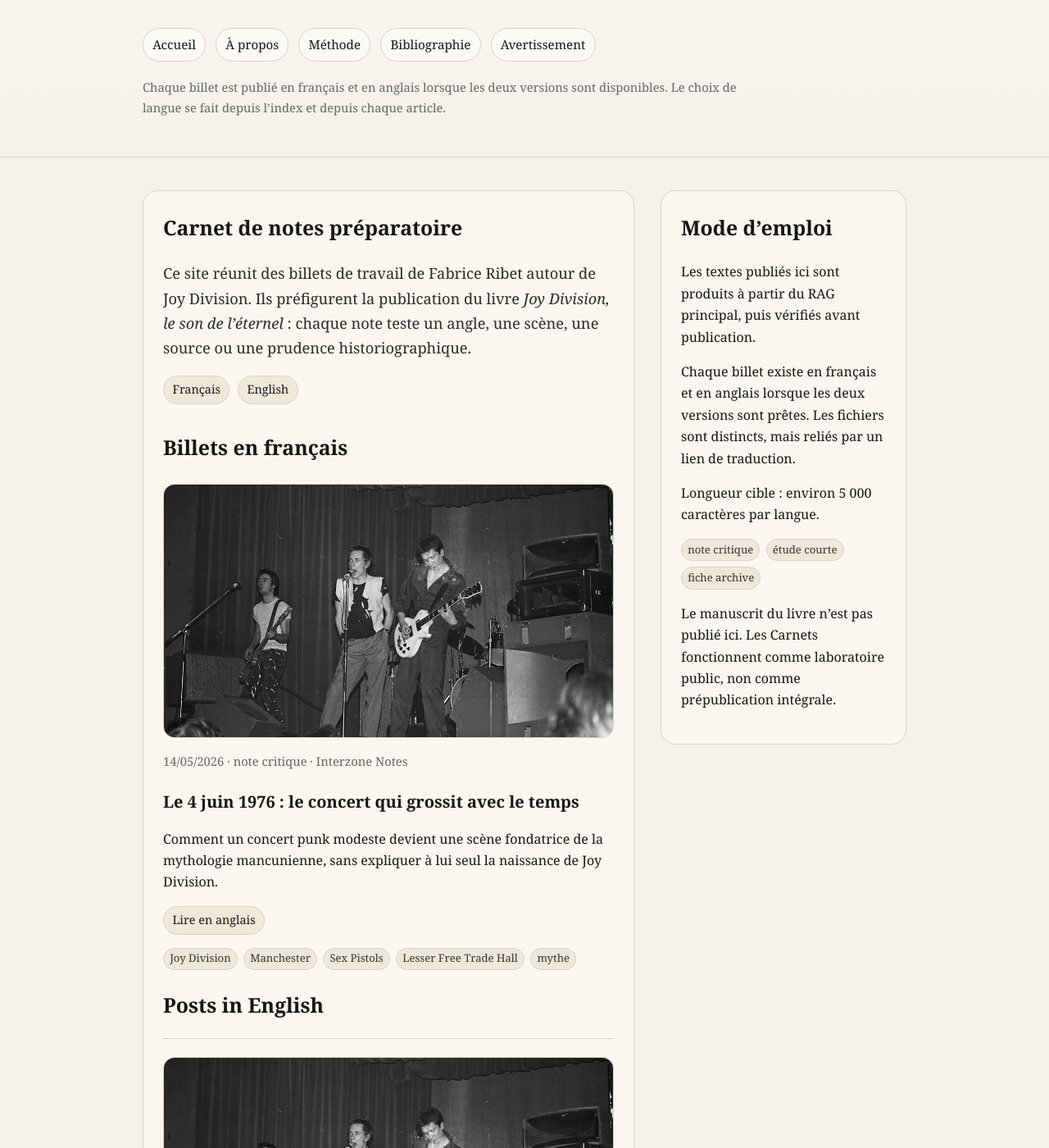
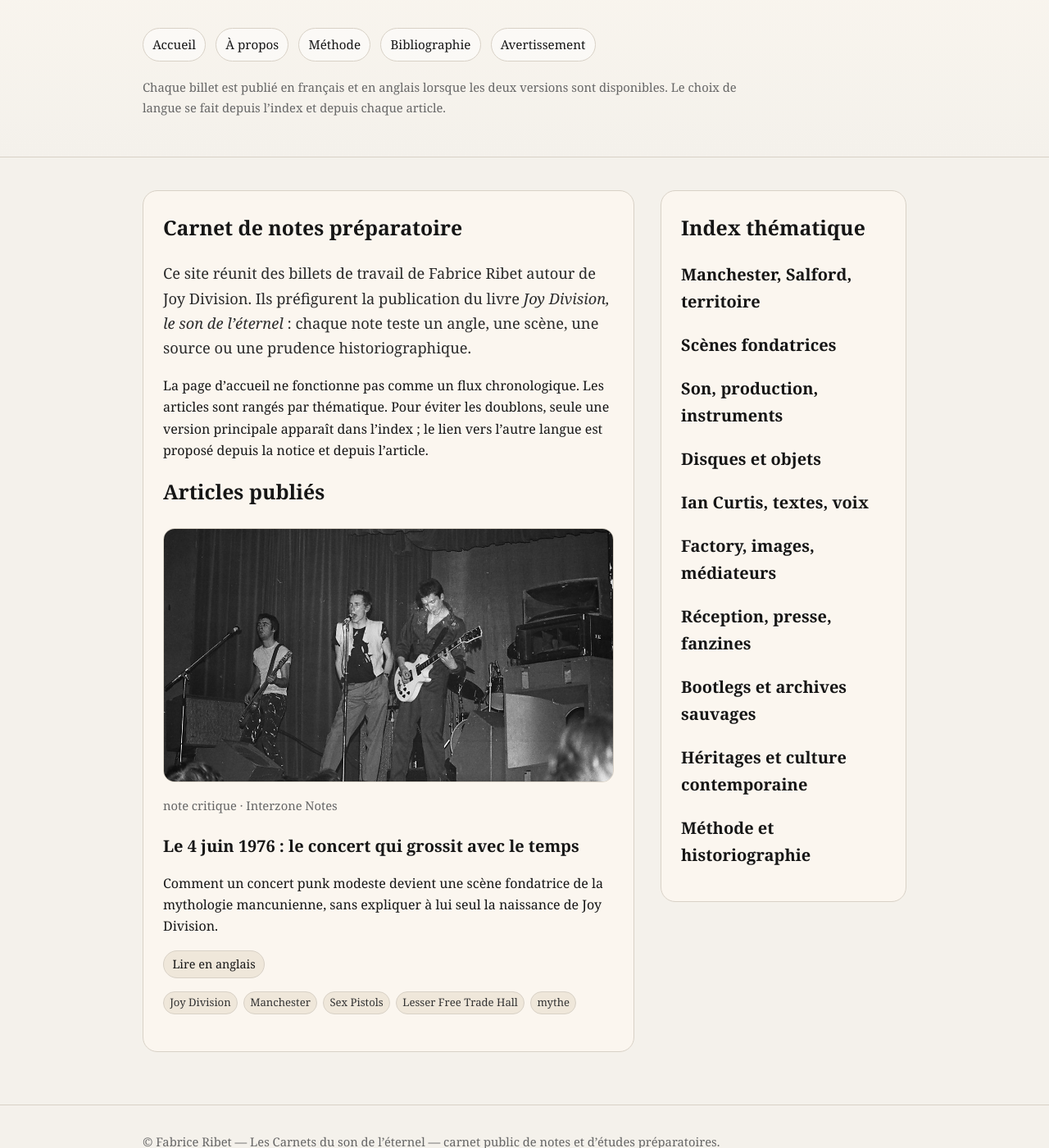
Before and after one commit to AdminQuest/joy-division-carnets, a Jekyll site: the page built from index.html, in a window 1280 px wide and 1400 px high, scrolled down 317 px. Shown: the whole window at 82% size. Built offline with Jekyll 4.4.1, drawn with Linux system fonts in a browser that asks for light colours; some of the changed text lies outside the part shown.

Commit message:
Transforme l’index en classement thématique sans doublon bilingue

```diff
--- a/index.html
+++ b/index.html
@@ -1,33 +1,40 @@
 ---
 layout: default
 title: Accueil
-description: "Index bilingue des articles des Carnets du son de l’éternel."
+description: "Index thématique des articles des Carnets du son de l’éternel."
 ---
 
 <div class="blog-grid">
-  <section class="panel" aria-labelledby="articles-recents">
-    <h2 id="articles-recents">Carnet de notes préparatoire</h2>
+  <section class="panel" aria-labelledby="carnet-notes">
+    <h2 id="carnet-notes">Carnet de notes préparatoire</h2>
     <p class="lead">Ce site réunit des billets de travail de Fabrice Ribet autour de Joy Division. Ils préfigurent la publication du livre <em>Joy Division, le son de l’éternel</em> : chaque note teste un angle, une scène, une source ou une prudence historiographique.</p>
 
-    <div class="language-switch">
-      <a href="#fr">Français</a>
-      <a href="#en">English</a>
-    </div>
+    <p>La page d’accueil ne fonctionne pas comme un flux chronologique. Les articles sont rangés par thématique. Pour éviter les doublons, seule une version principale apparaît dans l’index ; le lien vers l’autre langue est proposé depuis la notice et depuis l’article.</p>
 
-    <h2 id="fr">Billets en français</h2>
-    {% assign fr_posts = site.posts | where: "lang", "fr" %}
-    {% if fr_posts.size > 0 %}
-      {% for post in fr_posts %}
+    {% assign main_posts = site.posts | where_exp: "post", "post.index != false" %}
+    {% assign visible_posts = main_posts | where_exp: "post", "post.lang == 'fr' or post.primary_lang == true" %}
+
+    {% if visible_posts.size > 0 %}
+      <h2 id="articles">Articles publiés</h2>
+      {% for post in visible_posts %}
         <article class="post-card">
           {% if post.image %}
             <a href="{{ post.url | relative_url }}" class="post-card-image-link">
               <img class="post-card-image" src="{{ post.image | relative_url }}" alt="{{ post.image_alt | default: post.title }}">
             </a>
           {% endif %}
-          <p class="meta">{{ post.date | date: "%d/%m/%Y" }}{% if post.format %} · {{ post.format }}{% endif %}{% if post.series %} · {{ post.series }}{% endif %}</p>
+          <p class="meta">{{ post.format }}{% if post.series %} · {{ post.series }}{% endif %}{% if post.theme %} · {{ post.theme }}{% endif %}</p>
           <h3><a href="{{ post.url | relative_url }}">{{ post.title }}</a></h3>
           {% if post.description %}<p>{{ post.description }}</p>{% endif %}
-          {% if post.translation_url %}<p class="translation-link"><a href="{{ post.translation_url | relative_url }}">Lire en anglais</a></p>{% endif %}
+          {% if post.translation_url %}
+            <p class="translation-link">
+              {% if post.lang == "fr" %}
+                <a href="{{ post.translation_url | relative_url }}">Lire en anglais</a>
+              {% else %}
+                <a href="{{ post.translation_url | relative_url }}">Lire en français</a>
+              {% endif %}
+            </p>
+          {% endif %}
           {% if post.tags %}
             <div class="taglist">
               {% for tag in post.tags %}<span class="tag">{{ tag }}</span>{% endfor %}
@@ -36,45 +43,121 @@
         </article>
       {% endfor %}
     {% else %}
-      <p class="empty">Aucun billet en français pour le moment.</p>
-    {% endif %}
-
-    <h2 id="en">Posts in English</h2>
-    {% assign en_posts = site.posts | where: "lang", "en" %}
-    {% if en_posts.size > 0 %}
-      {% for post in en_posts %}
-        <article class="post-card">
-          {% if post.image %}
-            <a href="{{ post.url | relative_url }}" class="post-card-image-link">
-              <img class="post-card-image" src="{{ post.image | relative_url }}" alt="{{ post.image_alt | default: post.title }}">
-            </a>
-          {% endif %}
-          <p class="meta">{{ post.date | date: "%d/%m/%Y" }}{% if post.format %} · {{ post.format }}{% endif %}{% if post.series %} · {{ post.series }}{% endif %}</p>
-          <h3><a href="{{ post.url | relative_url }}">{{ post.title }}</a></h3>
-          {% if post.description %}<p>{{ post.description }}</p>{% endif %}
-          {% if post.translation_url %}<p class="translation-link"><a href="{{ post.translation_url | relative_url }}">Lire en français</a></p>{% endif %}
-          {% if post.tags %}
-            <div class="taglist">
-              {% for tag in post.tags %}<span class="tag">{{ tag }}</span>{% endfor %}
-            </div>
-          {% endif %}
-        </article>
-      {% endfor %}
-    {% else %}
-      <p class="empty">No English post yet.</p>
+      <p class="empty">Aucun article publié pour le moment.</p>
     {% endif %}
   </section>
 
-  <aside class="sidebar" aria-labelledby="mode-emploi">
-    <h2 id="mode-emploi">Mode d’emploi</h2>
-    <p>Les textes publiés ici sont produits à partir du RAG principal, puis vérifiés avant publication.</p>
-    <p>Chaque billet existe en français et en anglais lorsque les deux versions sont prêtes. Les fichiers sont distincts, mais reliés par un lien de traduction.</p>
-    <p>Longueur cible : environ 5 000 caractères par langue.</p>
-    <div class="taglist">
-      <span class="tag">note critique</span>
-      <span class="tag">étude courte</span>
-      <span class="tag">fiche archive</span>
+  <aside class="sidebar" aria-labelledby="index-thematique">
+    <h2 id="index-thematique">Index thématique</h2>
+
+    <div class="theme-block">
+      <h3>Manchester, Salford, territoire</h3>
+      <ul>
+        {% for post in visible_posts %}
+          {% if post.theme == "Manchester, Salford, territoire" %}
+            <li><a href="{{ post.url | relative_url }}">{{ post.title }}</a></li>
+          {% endif %}
+        {% endfor %}
+      </ul>
     </div>
-    <p>Le manuscrit du livre n’est pas publié ici. Les Carnets fonctionnent comme laboratoire public, non comme prépublication intégrale.</p>
+
+    <div class="theme-block">
+      <h3>Scènes fondatrices</h3>
+      <ul>
+        {% for post in visible_posts %}
+          {% if post.theme == "Scènes fondatrices" %}
+            <li><a href="{{ post.url | relative_url }}">{{ post.title }}</a></li>
+          {% endif %}
+        {% endfor %}
+      </ul>
+    </div>
+
+    <div class="theme-block">
+      <h3>Son, production, instruments</h3>
+      <ul>
+        {% for post in visible_posts %}
+          {% if post.theme == "Son, production, instruments" %}
+            <li><a href="{{ post.url | relative_url }}">{{ post.title }}</a></li>
+          {% endif %}
+        {% endfor %}
+      </ul>
+    </div>
+
+    <div class="theme-block">
+      <h3>Disques et objets</h3>
+      <ul>
+        {% for post in visible_posts %}
+          {% if post.theme == "Disques et objets" %}
+            <li><a href="{{ post.url | relative_url }}">{{ post.title }}</a></li>
+          {% endif %}
+        {% endfor %}
+      </ul>
+    </div>
+
+    <div class="theme-block">
+      <h3>Ian Curtis, textes, voix</h3>
+      <ul>
+        {% for post in visible_posts %}
+          {% if post.theme == "Ian Curtis, textes, voix" %}
+            <li><a href="{{ post.url | relative_url }}">{{ post.title }}</a></li>
+          {% endif %}
+        {% endfor %}
+      </ul>
+    </div>
+
+    <div class="theme-block">
+      <h3>Factory, images, médiateurs</h3>
+      <ul>
+        {% for post in visible_posts %}
+          {% if post.theme == "Factory, images, médiateurs" %}
+            <li><a href="{{ post.url | relative_url }}">{{ post.title }}</a></li>
+          {% endif %}
+        {% endfor %}
+      </ul>
+    </div>
+
+    <div class="theme-block">
+      <h3>Réception, presse, fanzines</h3>
+      <ul>
+        {% for post in visible_posts %}
+          {% if post.theme == "Réception, presse, fanzines" %}
+            <li><a href="{{ post.url | relative_url }}">{{ post.title }}</a></li>
+          {% endif %}
+        {% endfor %}
+      </ul>
+    </div>
+
+    <div class="theme-block">
+      <h3>Bootlegs et archives sauvages</h3>
+      <ul>
+        {% for post in visible_posts %}
+          {% if post.theme == "Bootlegs et archives sauvages" %}
+            <li><a href="{{ post.url | relative_url }}">{{ post.title }}</a></li>
+          {% endif %}
+        {% endfor %}
+      </ul>
+    </div>
+
+    <div class="theme-block">
+      <h3>Héritages et culture contemporaine</h3>
+      <ul>
+        {% for post in visible_posts %}
+          {% if post.theme == "Héritages et culture contemporaine" %}
+            <li><a href="{{ post.url | relative_url }}">{{ post.title }}</a></li>
+          {% endif %}
+        {% endfor %}
+      </ul>
+    </div>
+
+    <div class="theme-block">
+      <h3>Méthode et historiographie</h3>
+      <ul>
+        {% for post in visible_posts %}
+          {% if post.theme == "Méthode et historiographie" %}
+            <li><a href="{{ post.url | relative_url }}">{{ post.title }}</a></li>
+          {% endif %}
+        {% endfor %}
+      </ul>
+    </div>
   </aside>
 </div>
```
